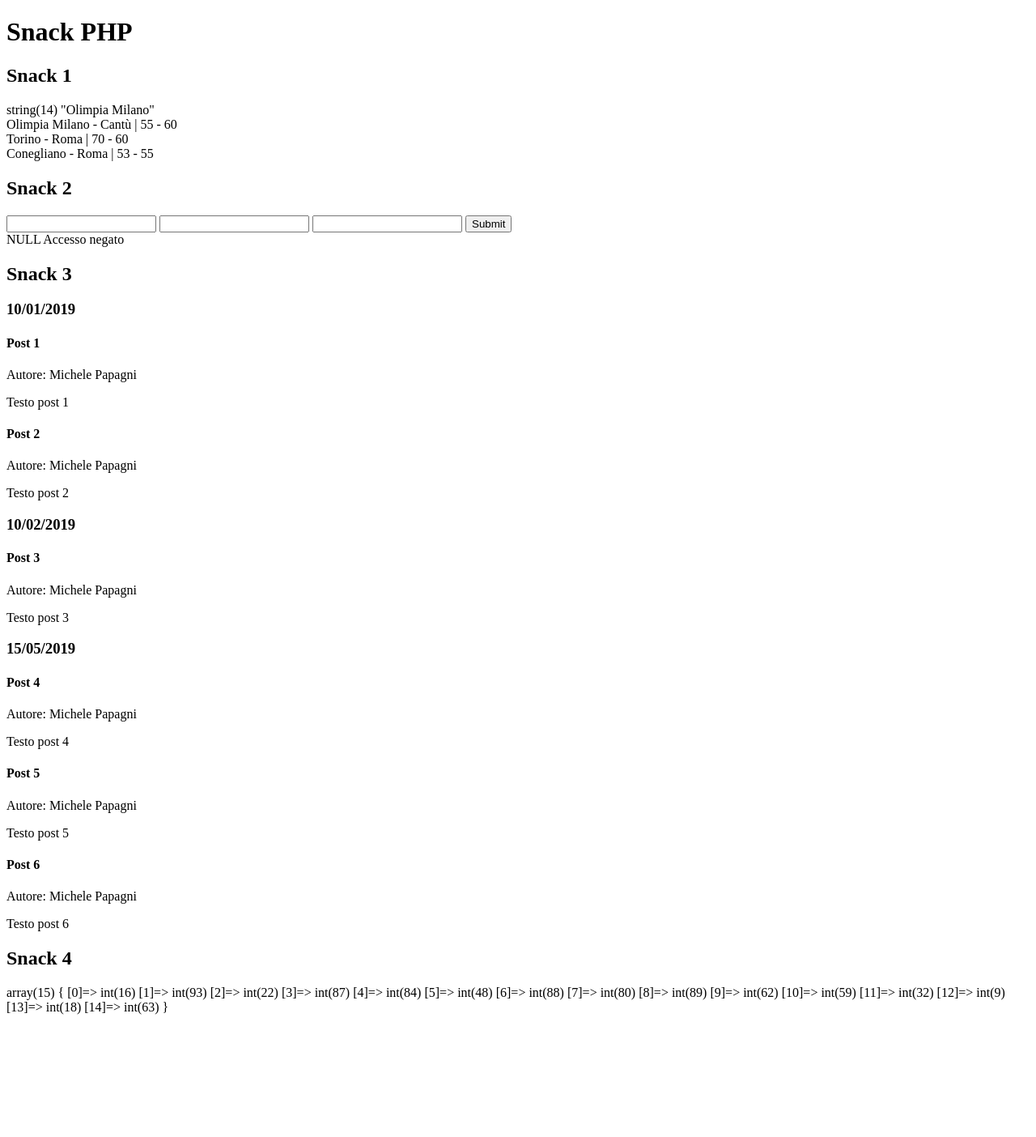
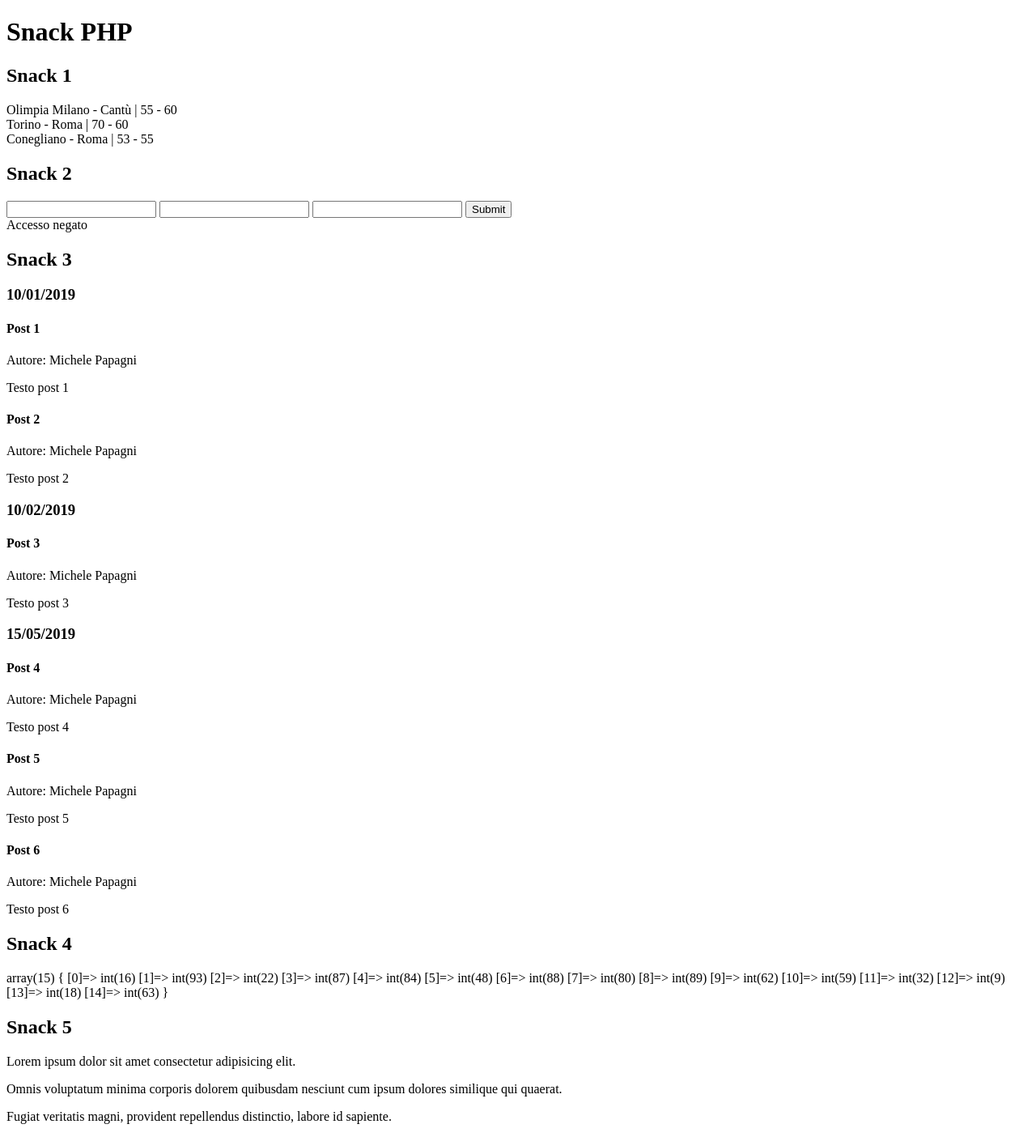
Before and after one commit to gicunho/php-snacks-b1, a PHP site: page /?name=1 in a window 1280 px wide. Shown: the whole page at 81% size. Before the commit the page ends 1253 px from the top, so only its background shows below. Run offline with PHP 8.4, Linux system fonts and the light colour scheme; data that the repository does not hold is empty.

Commit message:
Risolto Snack 5

```diff
--- a/index.php
+++ b/index.php
@@ -39,7 +39,7 @@ $giornata = [
         'squadra_ospite_punti' => 55,
     ]
     ];
-    var_dump($giornata[0]['squadra_casa_nome']);
+    //var_dump($giornata[0]['squadra_casa_nome']);
     ?>
     <?php for ($i=0; $i <count($giornata); $i++) {?>
        <div>
@@ -62,7 +62,6 @@ Se tutto è ok stampare “Accesso riuscito”, altrimenti “Accesso negato”
 <input type="email" name="email" id="email">
 <button type="submit">Submit</button>
 </form>
-<?php var_dump($_GET['age'])?>
 <?php
     if(strlen($_GET['name']) > 3 && strpos($_GET['email'], '@') && strpos($_GET['email'], '.') && is_numeric($_GET['age'])) {
         echo 'Accesso riuscito';
@@ -158,5 +157,13 @@ for ($i=0; $i < 15; $i++) {
 var_dump($numeri_random)
 ?>
 
+<h2>Snack 5</h2>
+<!-- Snack 5 -->
+<!-- Prendere un paragrafo abbastanza lungo, contenente diverse frasi. Prendere il paragrafo e suddividerlo in tanti paragrafi. Ogni punto un nuovo paragrafo. -->
+<?php
+$paragrafo = 'Lorem ipsum dolor sit amet consectetur adipisicing elit. Omnis voluptatum minima corporis dolorem quibusdam nesciunt cum ipsum dolores similique qui quaerat. Fugiat veritatis magni, provident repellendus distinctio, labore id sapiente.'
+?>
+<p><?php echo str_replace('.', '. </p> <p>', $paragrafo) ?></p>
+
 </body>
 </html>
```
